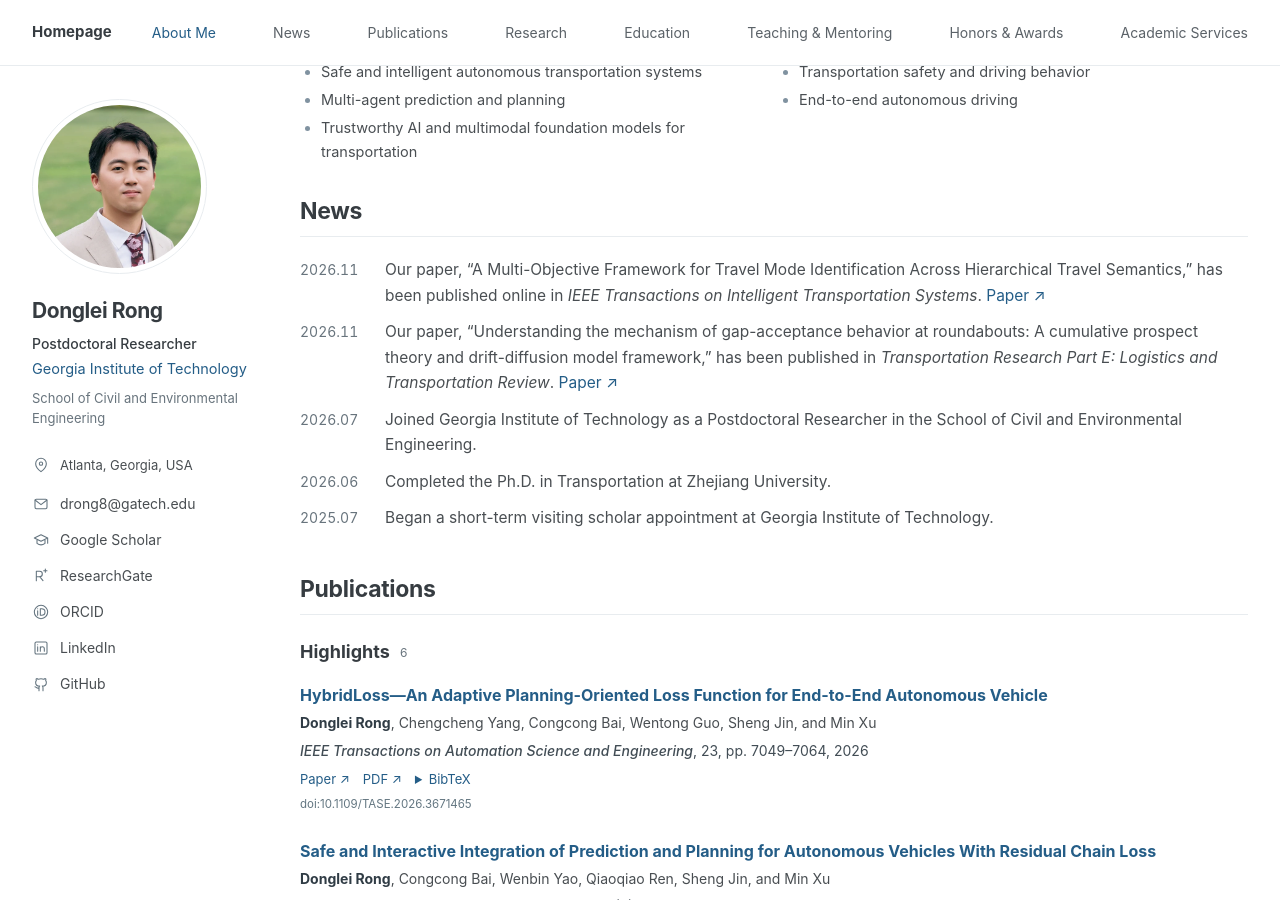
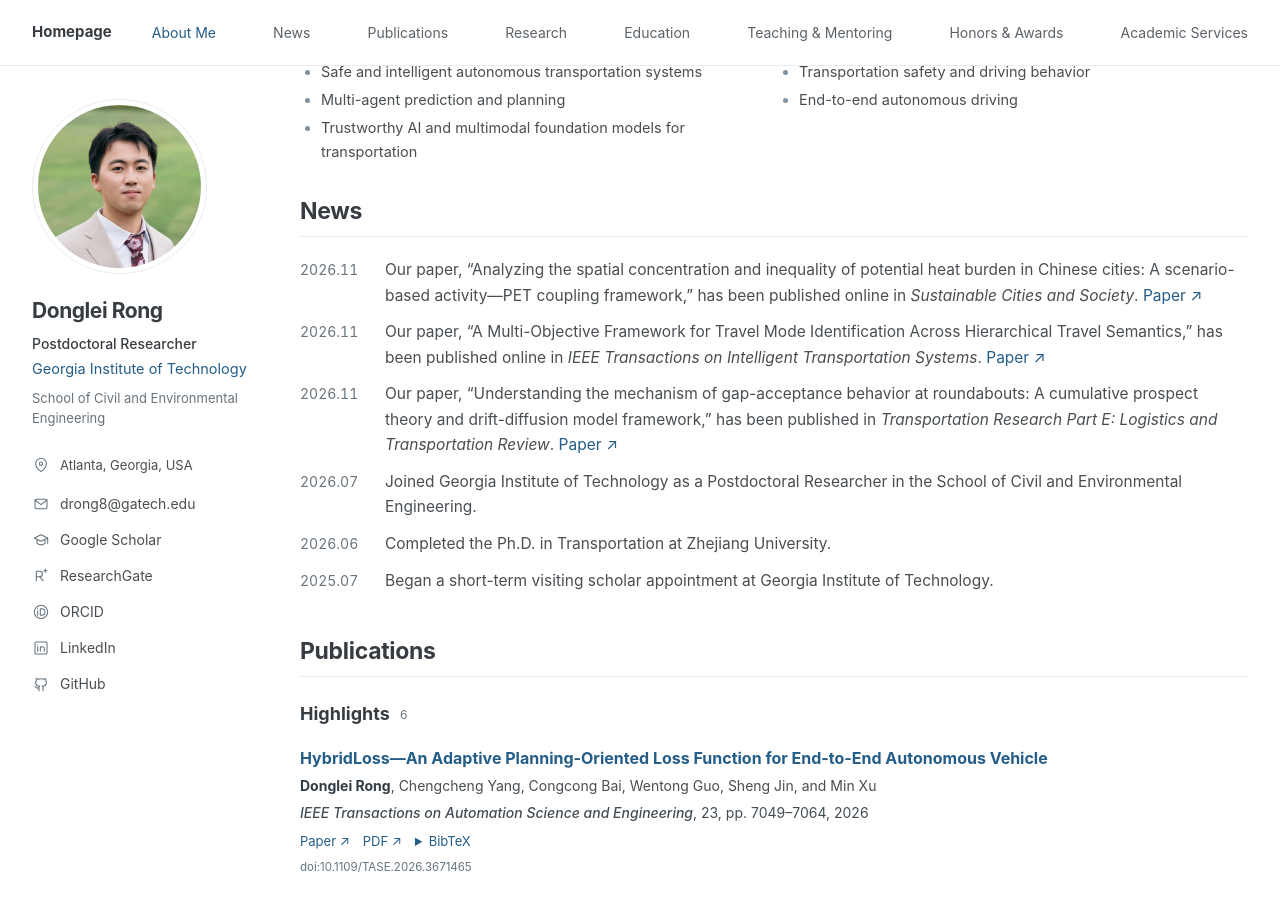
Before and after one commit to donglei-rong/donglei-rong.github.io, a Jekyll site: the page built from index.html, in a window 1280 px wide and 900 px high, scrolled down 382 px. Built offline with Jekyll 4.4.1, drawn with Linux system fonts in a browser that asks for light colours.

Commit message:
Announce Sustainable Cities and Society heat burden article

```diff
--- a/_data/news.yml
+++ b/_data/news.yml
@@ -1,4 +1,11 @@
 # News uses verified publication and appointment/degree dates.
+- date: '2026.11.23'
+  text: >-
+    Our paper, "Analyzing the spatial concentration and inequality of potential heat
+    burden in Chinese cities: A scenario-based activity—PET coupling framework,"
+    has been published online in *Sustainable Cities and Society*.
+  url: https://www.sciencedirect.com/science/article/pii/S2210670726009820
+  link_label: Paper
 - date: '2026.11.18'
   text: >-
     Our paper, "A Multi-Objective Framework for Travel Mode Identification Across
```
